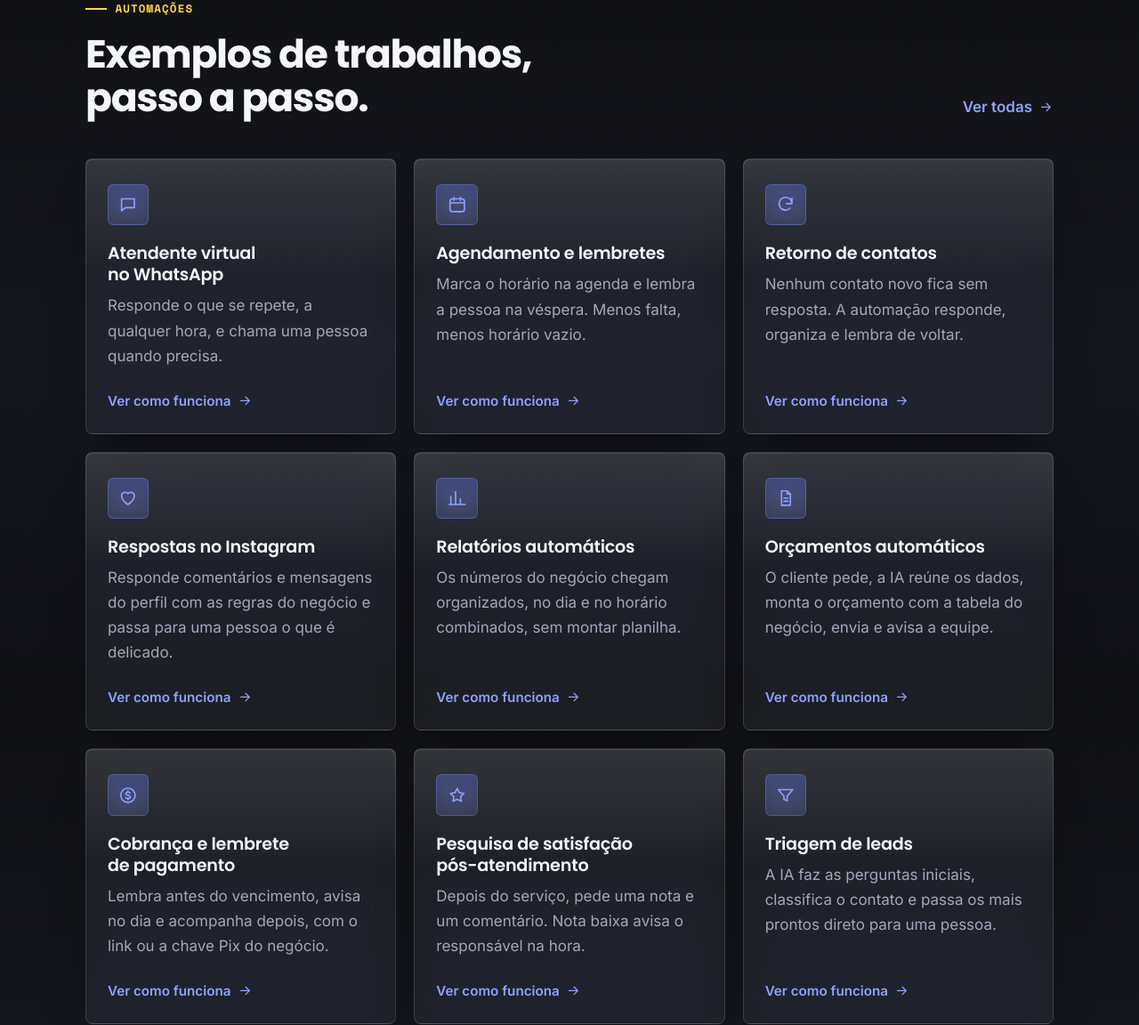
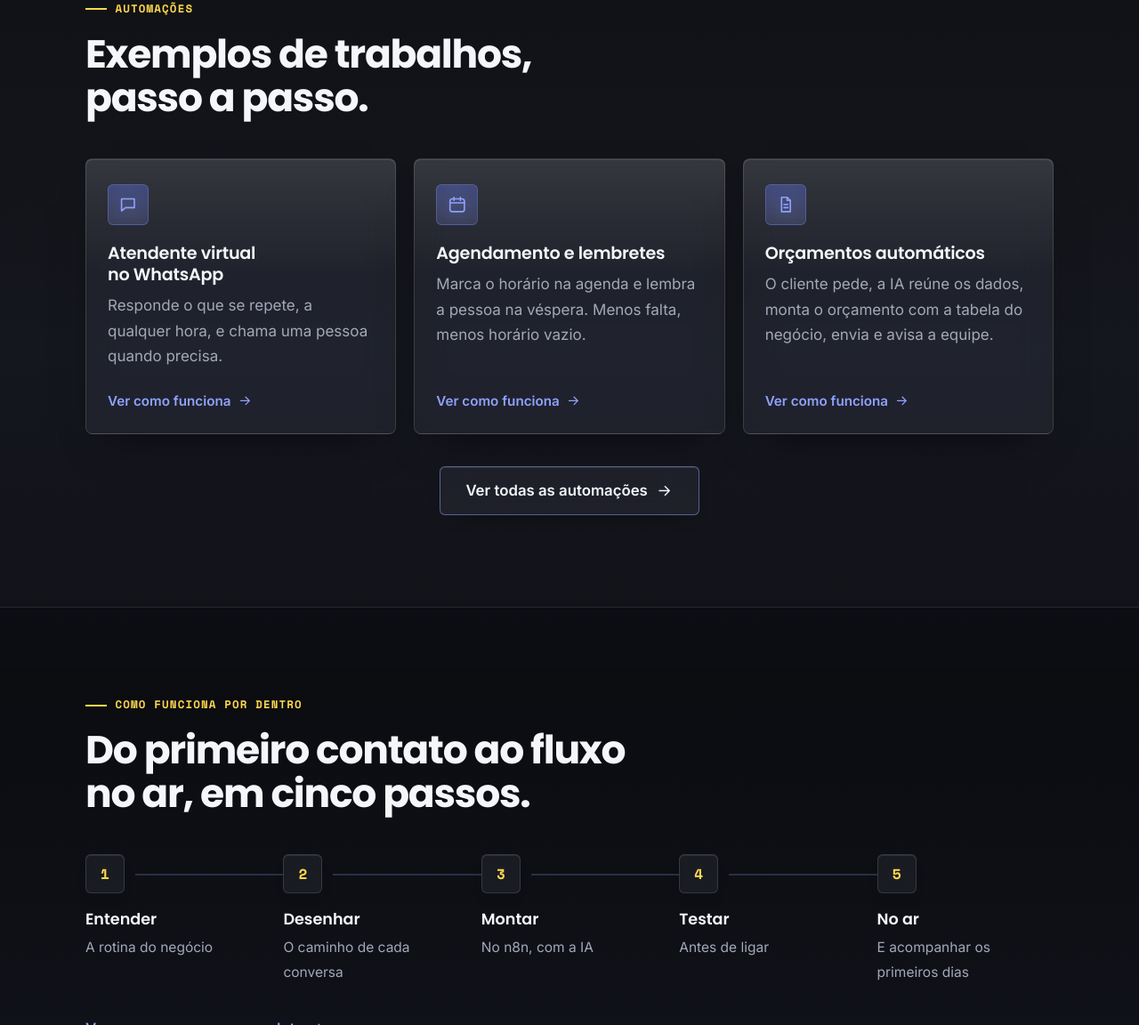
Before and after one commit to GabrielBeitum/gabrielbeitum.github.io, a plain HTML site: page index.html in a window 1280 px wide. Shown: the part 1648-2800 px from the top of the page at 89% size. Drawn offline with nearby package versions, Linux system fonts and the light colour scheme.

Commit message:
Início: três exemplos e botão Ver todas as automações
Co-Authored-By: Claude Fable 5.2 <noreply@anthropic.com>
Claude-Session: https://claude.ai/code/session_019Mq4n9k5K7PdKzoyycMiRS

```diff
--- a/assets/site.css
+++ b/assets/site.css
@@ -755,3 +755,7 @@ html::before {
 /* Ajuste de 19/11/2026 (16): card sem passos (início) volta a esticar o texto */
 .cartao-auto p:last-of-type { flex: 1; }
 .cartao-auto .mini-passos ~ .mais { margin-top: 1.25rem; }
+
+/* Ajuste de 19/11/2026 (17): início com 3 exemplos e o botão "Ver todas as automações" */
+.ver-todas { display: flex; justify-content: center; margin-top: 2.25rem; }
+.ver-todas .botao { padding: 1.05rem 1.75rem; font-size: 1.05rem; border-color: rgba(143, 162, 255, .5); }
--- a/index.html
+++ b/index.html
@@ -15,7 +15,7 @@
 <link rel="preconnect" href="https://fonts.googleapis.com">
 <link rel="preconnect" href="https://fonts.gstatic.com" crossorigin>
 <link href="https://fonts.googleapis.com/css2?family=Inter:wght@400;500;600&family=Poppins:wght@600;700&family=Space+Mono:wght@700&display=swap" rel="stylesheet">
-<link rel="stylesheet" href="assets/site.css?v=20261119-12">
+<link rel="stylesheet" href="assets/site.css?v=20261119-13">
 <script>document.documentElement.classList.add("js")</script>
 </head>
 <body>
@@ -60,10 +60,7 @@
 
 <section class="secao claro-fundo">
   <div class="pagina">
-    <div class="sec-topo">
-      <div><p class="eyebrow reveal">Automações</p><h2 class="reveal">Exemplos de trabalhos, passo a passo.</h2></div>
-      <a class="link-seta reveal" href="automacoes.html">Ver todas <svg class="ic-seta" viewBox="0 0 24 24" fill="none" stroke="currentColor" stroke-width="1.8" stroke-linecap="round" stroke-linejoin="round" aria-hidden="true"><path d="M5 12h14M13 6l6 6-6 6"/></svg></a>
-    </div>
+    <p class="eyebrow reveal">Automações</p><h2 class="reveal">Exemplos de trabalhos, passo a passo.</h2>
     <div class="grade-auto"><a class="cartao-auto reveal" href="automacao-atendente-whatsapp.html">
       <span class="ci"><svg class="ic" viewBox="0 0 24 24" fill="none" stroke="currentColor" stroke-width="1.8" stroke-linecap="round" stroke-linejoin="round" aria-hidden="true"><path d="M4 5h16v11H9l-5 4V5z"/></svg></span>
       <h3>Atendente virtual no WhatsApp</h3>
@@ -76,49 +73,14 @@
       <p>Marca o horário na agenda e lembra a pessoa na véspera. Menos falta, menos horário vazio.</p>
 
       <span class="mais">Ver como funciona <svg class="ic-seta" viewBox="0 0 24 24" fill="none" stroke="currentColor" stroke-width="1.8" stroke-linecap="round" stroke-linejoin="round" aria-hidden="true"><path d="M5 12h14M13 6l6 6-6 6"/></svg></span>
-    </a><a class="cartao-auto reveal" href="automacao-retorno-de-contatos.html">
-      <span class="ci"><svg class="ic" viewBox="0 0 24 24" fill="none" stroke="currentColor" stroke-width="1.8" stroke-linecap="round" stroke-linejoin="round" aria-hidden="true"><path d="M20 11a8 8 0 1 0-2.3 5.7M20 4v7h-7"/></svg></span>
-      <h3>Retorno de contatos</h3>
-      <p>Nenhum contato novo fica sem resposta. A automação responde, organiza e lembra de voltar.</p>
-
-      <span class="mais">Ver como funciona <svg class="ic-seta" viewBox="0 0 24 24" fill="none" stroke="currentColor" stroke-width="1.8" stroke-linecap="round" stroke-linejoin="round" aria-hidden="true"><path d="M5 12h14M13 6l6 6-6 6"/></svg></span>
-    </a><a class="cartao-auto reveal" href="automacao-respostas-no-instagram.html">
-      <span class="ci"><svg class="ic" viewBox="0 0 24 24" fill="none" stroke="currentColor" stroke-width="1.8" stroke-linecap="round" stroke-linejoin="round" aria-hidden="true"><path d="M12 20s-8-5-8-11a4.5 4.5 0 0 1 8-2.5A4.5 4.5 0 0 1 20 9c0 6-8 11-8 11z"/></svg></span>
-      <h3>Respostas no Instagram</h3>
-      <p>Responde comentários e mensagens do perfil com as regras do negócio e passa para uma pessoa o que é delicado.</p>
-
-      <span class="mais">Ver como funciona <svg class="ic-seta" viewBox="0 0 24 24" fill="none" stroke="currentColor" stroke-width="1.8" stroke-linecap="round" stroke-linejoin="round" aria-hidden="true"><path d="M5 12h14M13 6l6 6-6 6"/></svg></span>
-    </a><a class="cartao-auto reveal" href="automacao-relatorios-automaticos.html">
-      <span class="ci"><svg class="ic" viewBox="0 0 24 24" fill="none" stroke="currentColor" stroke-width="1.8" stroke-linecap="round" stroke-linejoin="round" aria-hidden="true"><path d="M4 20V10M10 20V4M16 20v-7M22 20H2"/></svg></span>
-      <h3>Relatórios automáticos</h3>
-      <p>Os números do negócio chegam organizados, no dia e no horário combinados, sem montar planilha.</p>
-
-      <span class="mais">Ver como funciona <svg class="ic-seta" viewBox="0 0 24 24" fill="none" stroke="currentColor" stroke-width="1.8" stroke-linecap="round" stroke-linejoin="round" aria-hidden="true"><path d="M5 12h14M13 6l6 6-6 6"/></svg></span>
     </a><a class="cartao-auto reveal" href="automacao-orcamentos-automaticos.html">
       <span class="ci"><svg class="ic" viewBox="0 0 24 24" fill="none" stroke="currentColor" stroke-width="1.8" stroke-linecap="round" stroke-linejoin="round" aria-hidden="true"><path d="M7 3h7l4 4v14H7V3z"/><path d="M14 3v4h4M10 12h5M10 16h5"/></svg></span>
       <h3>Orçamentos automáticos</h3>
       <p>O cliente pede, a IA reúne os dados, monta o orçamento com a tabela do negócio, envia e avisa a equipe.</p>
 
       <span class="mais">Ver como funciona <svg class="ic-seta" viewBox="0 0 24 24" fill="none" stroke="currentColor" stroke-width="1.8" stroke-linecap="round" stroke-linejoin="round" aria-hidden="true"><path d="M5 12h14M13 6l6 6-6 6"/></svg></span>
-    </a><a class="cartao-auto reveal" href="automacao-cobranca-e-lembrete-de-pagamento.html">
-      <span class="ci"><svg class="ic" viewBox="0 0 24 24" fill="none" stroke="currentColor" stroke-width="1.8" stroke-linecap="round" stroke-linejoin="round" aria-hidden="true"><circle cx="12" cy="12" r="9"/><path d="M14.5 9.2c-.5-.8-1.4-1.2-2.5-1.2-1.5 0-2.6.8-2.6 2s1 1.7 2.6 2c1.7.3 2.7.9 2.7 2.1s-1.2 2-2.7 2c-1.2 0-2.2-.5-2.7-1.3M12 6.5V8M12 16v1.5"/></svg></span>
-      <h3>Cobrança e lembrete de pagamento</h3>
-      <p>Lembra antes do vencimento, avisa no dia e acompanha depois, com o link ou a chave Pix do negócio.</p>
-
-      <span class="mais">Ver como funciona <svg class="ic-seta" viewBox="0 0 24 24" fill="none" stroke="currentColor" stroke-width="1.8" stroke-linecap="round" stroke-linejoin="round" aria-hidden="true"><path d="M5 12h14M13 6l6 6-6 6"/></svg></span>
-    </a><a class="cartao-auto reveal" href="automacao-pesquisa-de-satisfacao.html">
-      <span class="ci"><svg class="ic" viewBox="0 0 24 24" fill="none" stroke="currentColor" stroke-width="1.8" stroke-linecap="round" stroke-linejoin="round" aria-hidden="true"><path d="M12 3.5l2.6 5.3 5.9.9-4.3 4.1 1 5.8L12 16.9 6.8 19.6l1-5.8L3.5 9.7l5.9-.9L12 3.5z"/></svg></span>
-      <h3>Pesquisa de satisfação pós-atendimento</h3>
-      <p>Depois do serviço, pede uma nota e um comentário. Nota baixa avisa o responsável na hora.</p>
-
-      <span class="mais">Ver como funciona <svg class="ic-seta" viewBox="0 0 24 24" fill="none" stroke="currentColor" stroke-width="1.8" stroke-linecap="round" stroke-linejoin="round" aria-hidden="true"><path d="M5 12h14M13 6l6 6-6 6"/></svg></span>
-    </a><a class="cartao-auto reveal" href="automacao-triagem-de-leads.html">
-      <span class="ci"><svg class="ic" viewBox="0 0 24 24" fill="none" stroke="currentColor" stroke-width="1.8" stroke-linecap="round" stroke-linejoin="round" aria-hidden="true"><path d="M3 5h18l-7 8v6l-4-2v-4L3 5z"/></svg></span>
-      <h3>Triagem de leads</h3>
-      <p>A IA faz as perguntas iniciais, classifica o contato e passa os mais prontos direto para uma pessoa.</p>
-
-      <span class="mais">Ver como funciona <svg class="ic-seta" viewBox="0 0 24 24" fill="none" stroke="currentColor" stroke-width="1.8" stroke-linecap="round" stroke-linejoin="round" aria-hidden="true"><path d="M5 12h14M13 6l6 6-6 6"/></svg></span>
     </a></div>
+    <div class="ver-todas reveal"><a class="botao secundario" href="automacoes.html"><span>Ver todas as automações</span><svg class="ic-seta" viewBox="0 0 24 24" fill="none" stroke="currentColor" stroke-width="1.8" stroke-linecap="round" stroke-linejoin="round" aria-hidden="true"><path d="M5 12h14M13 6l6 6-6 6"/></svg></a></div>
   </div>
 </section>
 
@@ -165,6 +127,6 @@
     <p class="rodape-fim">© 2026 GabrielBeitum.ai · Gabriel Marcello Beitum · CNPJ 69.541.013/0001-74</p>
   </div>
 </footer>
-<script src="assets/site.js?v=20261119-12" defer></script>
+<script src="assets/site.js?v=20261119-13" defer></script>
 </body>
 </html>
```
Also changed, not shown: automacao-agendamento-e-lembretes.html (+2 -2 lines), automacao-atendente-whatsapp.html (+2 -2 lines), automacao-cobranca-e-lembrete-de-pagamento.html (+2 -2 lines), automacao-orcamentos-automaticos.html (+2 -2 lines), automacao-pesquisa-de-satisfacao.html (+2 -2 lines), automacao-relatorios-automaticos.html (+2 -2 lines), automacao-respostas-no-instagram.html (+2 -2 lines), automacao-retorno-de-contatos.html (+2 -2 lines), automacao-triagem-de-leads.html (+2 -2 lines), automacoes.html (+2 -2 lines), como-funciona.html (+2 -2 lines), exclusao-de-dados.html (+2 -2 lines), privacidade.html (+2 -2 lines), sobre.html (+2 -2 lines), 1 more files.
